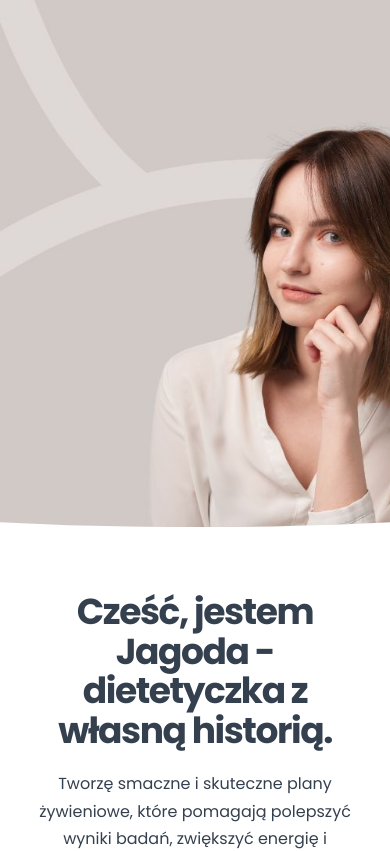
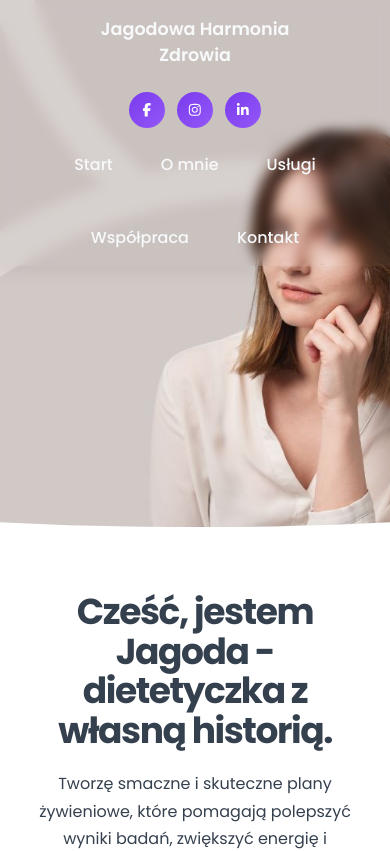
Before and after one commit to DawidZyluk/jagodowa-harmonia-next-js, a Next.js app: page / in a window 390 px wide. Shown: the top 851 px of the page. Built offline with nearby package versions, Linux system fonts and the light colour scheme.

Commit message:
Add Navbar component with responsive design and social links; update styles and integrate react-icons package

```diff
--- a/app/components/Button/Button.scss
+++ b/app/components/Button/Button.scss
@@ -3,7 +3,7 @@
     display: flex;
     align-items: center;
     justify-content: center;
-    background-color: #7C71B1;
+    background: linear-gradient(135deg, #7b3aed, #9258f8);
     color: #fff;
     padding: 13px 30px;
     border-radius: 5px;
--- /dev/null
+++ b/app/components/Navbar/Navbar.scss
@@ -0,0 +1,125 @@
+.navbar {
+  position: fixed;
+  top: 0;
+  z-index: 100;
+  width: 100%;
+  backdrop-filter: blur(6px);
+  padding: 0.5rem 0;
+  transition:
+    background-color 0.5s ease,
+    box-shadow 0.2s ease,
+    color 0.2s ease;
+  background-color: #807c7b15;
+  box-shadow: 0 4px 18px rgba(21, 28, 36, 0.08);
+  color: #f7f9fb;
+
+  &--solid {
+    background-color: rgba(255, 255, 255, 0.98);
+    color: #35404E;
+
+  }
+
+  &__container {
+    margin: 0 50px;
+    padding: 0.5rem 1.5rem;
+    display: flex;
+    align-items: center;
+    justify-content: space-between;
+    gap: 1.5rem;
+  }
+
+  &__brand {
+    font-weight: 600;
+    font-size: 1.1rem;
+
+    a {
+      color: inherit;
+      text-decoration: none;
+    }
+  }
+
+  &__navigation {
+    display: flex;
+  }
+
+  &__list {
+    display: flex;
+    gap: 3rem;
+    margin: 0;
+    padding: 0;
+    list-style: none;
+    font-weight: 500;
+  }
+
+  &__item a {
+    color: inherit;
+    text-decoration: none;
+    transition: inherit;
+
+    &:hover,
+    &:focus {
+      color: currentColor;
+      opacity: 0.7;
+    }
+  }
+
+  &__social {
+    display: flex;
+    gap: 0.75rem;
+  }
+
+  &__social-link {
+    font-size: 0.85rem;
+    color: #f7f9fb;
+    text-decoration: none;
+    width: 2.25rem;
+    height: 2.25rem;
+    display: inline-flex;
+    align-items: center;
+    justify-content: center;
+    border-radius: 50%;
+    background: linear-gradient(135deg, #7b3aed, #9258f8);
+    color: #ffffff;
+    transition:
+      transform 0.2s ease,
+      box-shadow 0.2s ease,
+      background 0.2s ease;
+
+    &:hover,
+    &:focus {
+      transform: translateY(-2px);
+      box-shadow: 0 8px 16px rgba(123, 58, 237, 0.25);
+      background: linear-gradient(135deg, #6a2adf, #8f4eff);
+    }
+  }
+}
+
+@media (max-width: 900px) {
+  .navbar {
+    &__container {
+      flex-wrap: wrap;
+      justify-content: center;
+    }
+
+    &__brand {
+      flex-basis: 100%;
+      text-align: center;
+    }
+
+    &__navigation {
+      order: 3;
+      flex-basis: 100%;
+      justify-content: center;
+    }
+
+    &__list {
+      flex-wrap: wrap;
+      justify-content: center;
+    }
+
+    &__social {
+      order: 2;
+      justify-content: center;
+    }
+  }
+}
--- /dev/null
+++ b/app/components/Navbar/Navbar.tsx
@@ -0,0 +1,87 @@
+"use client";
+
+import Link from "next/link";
+import classNames from "classnames";
+import { useEffect, useState } from "react";
+import { FaFacebookF, FaInstagram, FaLinkedinIn } from "react-icons/fa6";
+import "./Navbar.scss";
+
+const navLinks = [
+  { href: "#start", label: "Start" },
+  { href: "#about", label: "O mnie" },
+  { href: "#services", label: "Usługi" },
+  { href: "#cooperation", label: "Współpraca" },
+  { href: "#contact", label: "Kontakt" },
+];
+
+const socialLinks = [
+  {
+    href: "https://www.facebook.com",
+    label: "Facebook",
+    key: "facebook",
+    Icon: FaFacebookF,
+  },
+  {
+    href: "https://www.instagram.com",
+    label: "Instagram",
+    key: "instagram",
+    Icon: FaInstagram,
+  },
+  {
+    href: "https://www.linkedin.com",
+    label: "LinkedIn",
+    key: "linkedin",
+    Icon: FaLinkedinIn,
+  },
+];
+
+export default function Navbar() {
+  const [isSolid, setIsSolid] = useState(false);
+
+  useEffect(() => {
+    const handleScroll = () => {
+      setIsSolid(window.scrollY > 60);
+    };
+
+    handleScroll();
+    window.addEventListener("scroll", handleScroll, { passive: true });
+    return () => window.removeEventListener("scroll", handleScroll);
+  }, []);
+
+  return (
+    <header
+      className={classNames("navbar", {
+        "navbar--solid": isSolid,
+      })}
+    >
+      <div className={classNames("navbar__container")}>
+        <div className={classNames("navbar__brand")}>
+          <Link href="#start">Jagodowa Harmonia Zdrowia</Link>
+        </div>
+        <nav className={classNames("navbar__navigation")} aria-label="Główne">
+          <ul className={classNames("navbar__list")}>
+            {navLinks.map((link) => (
+              <li key={link.href} className={classNames("navbar__item")}>
+                <Link href={link.href}>{link.label}</Link>
+              </li>
+            ))}
+          </ul>
+        </nav>
+        <div className={classNames("navbar__social")} aria-label="Media społecznościowe">
+          {socialLinks.map((link) => (
+            <Link
+              key={link.key}
+              href={link.href}
+              target="_blank"
+              rel="noopener noreferrer"
+              aria-label={link.label}
+              className={classNames(`navbar__social-link navbar__social-link--${link.key}`)}
+            >
+              <link.Icon aria-hidden />
+            </Link>
+          ))}
+        </div>
+      </div>
+    </header>
+  );
+}
--- a/app/layout.tsx
+++ b/app/layout.tsx
@@ -1,6 +1,7 @@
 import type { Metadata } from "next";
 import { Poppins } from "next/font/google";
 import "./globals.scss";
+import Navbar from "./components/Navbar/Navbar";
 
 const poppins = Poppins({
   subsets: ["latin"],
@@ -21,6 +22,7 @@ export default function RootLayout({
   return (
     <html lang="pl">
       <body className={poppins.variable}>
+        <Navbar />
         {children}
       </body>
     </html>
--- a/app/sections/AboutSection/AboutSection.tsx
+++ b/app/sections/AboutSection/AboutSection.tsx
@@ -3,7 +3,7 @@ import "./AboutSection.scss";
 
 export default function AboutSection() {
   return (
-    <section className={classNames("about-section")}>
+    <section className={classNames("about-section")} id="about">
       <div className={classNames("about-section__container")}>
         <h2 className={classNames("about-section__title")}>O mnie</h2>
         <p className={classNames("about-section__paragraph")}>
--- a/app/sections/ContactSection/ContactSection.tsx
+++ b/app/sections/ContactSection/ContactSection.tsx
@@ -3,7 +3,7 @@ import "./ContactSection.scss";
 
 export default function ContactSection() {
   return (
-    <section className={classNames("contact-section")}>
+    <section className={classNames("contact-section")} id="contact">
       <div className={classNames("contact-section__container")}>
         <h2 className={classNames("contact-section__title")}>Kontakt</h2>
         <p className={classNames("contact-section__subtitle")}>Masz pytania lub chcesz umówić wizytę? Napisz lub zadzwoń.</p>
--- a/app/sections/CooperationFormsSection/CooperationFormsSection.tsx
+++ b/app/sections/CooperationFormsSection/CooperationFormsSection.tsx
@@ -3,7 +3,7 @@ import "./CooperationFormsSection.scss";
 
 export default function CooperationFormsSection() {
   return (
-    <section className={classNames("cooperation-forms-section")}>
+    <section className={classNames("cooperation-forms-section")} id="cooperation">
       <div className={classNames("cooperation-forms-section__container")}>
         <h2 className={classNames("cooperation-forms-section__title")}>Formy współpracy</h2>
         <p className={classNames("cooperation-forms-section__subtitle")}>Wybierz opcję dopasowaną do Twoich celów zdrowotnych.</p>
--- a/app/sections/HeaderSection/HeaderSection.tsx
+++ b/app/sections/HeaderSection/HeaderSection.tsx
@@ -61,7 +61,7 @@ export default function HeaderSection() {
 
   return (
     <>
-      <section className={classNames["header-section"]} ref={ref}>
+      <section className={classNames["header-section"]} ref={ref} id="start">
         <motion.div
           aria-hidden
           className={`${classNames.background} ${
--- a/app/sections/ServicesSection/ServicesSection.tsx
+++ b/app/sections/ServicesSection/ServicesSection.tsx
@@ -3,7 +3,7 @@ import "./ServicesSection.scss";
 
 export default function ServicesSection() {
   return (
-    <section className={classNames("services-section")}>
+    <section className={classNames("services-section")} id="services">
       <div className={classNames("services-section__container")}>
         <h2 className={classNames("services-section__title")}>Usługi dietetyczne</h2>
         <p className={classNames("services-section__subtitle")}>Spotkania online lub w gabinecie w Warszawie.</p>
--- a/package.json
+++ b/package.json
@@ -14,6 +14,7 @@
     "next": "16.0.1",
     "react": "19.2.0",
     "react-dom": "19.2.0",
+    "react-icons": "^5.5.0",
     "sass": "^1.93.3"
   },
   "devDependencies": {
```
Also changed, not shown: 1 other file (tests, documents, lock files or other folders).
